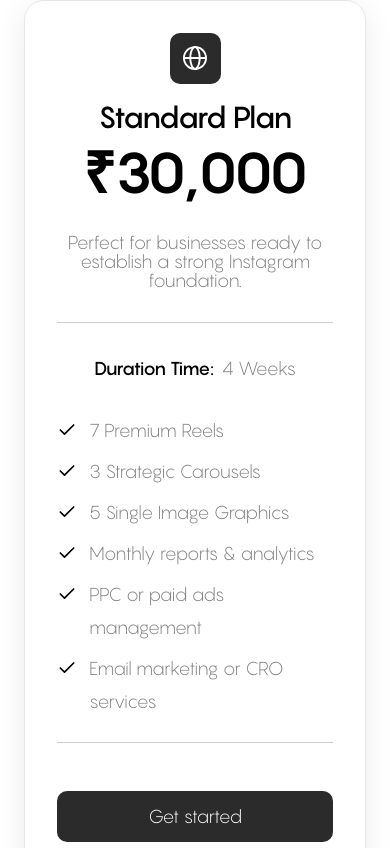
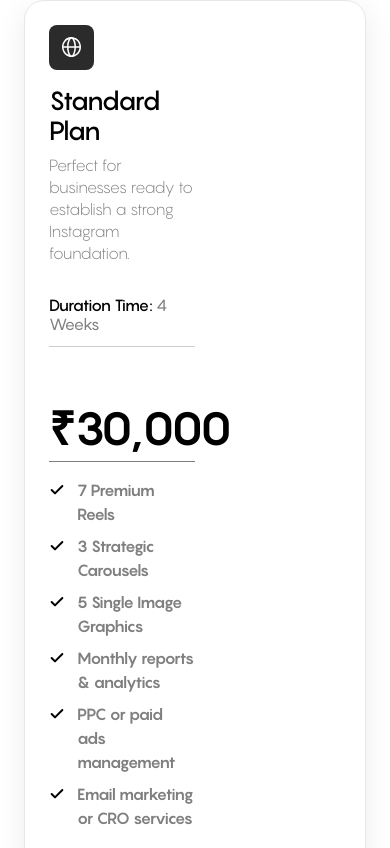
Before and after one commit to amanaanubhav/brndo.in, a Next.js app: page /smma in a window 390 px wide. Shown: the part 4516-5364 px from the top of the page. Built offline with nearby package versions, Linux system fonts and the light colour scheme.

Commit message:
feat: implement SMMAPricing component with responsive tiered subscription plans

```diff
--- a/src/features/smma/Pricing.jsx
+++ b/src/features/smma/Pricing.jsx
@@ -55,7 +55,7 @@ export default function SMMAPricing() {
         "Advanced email marketing funnels"
       ],
       icon: "/third.svg",
-      highlight: true
+      highlight: false
     }
   ];
 
@@ -78,69 +78,75 @@ export default function SMMAPricing() {
             Choose the Perfect Plan for Your Brand
           </motion.h3>
 
-          <div className="flex flex-col gap-8 w-full max-w-5xl mx-auto mb-16">
+          <div className="flex flex-col gap-8 w-full max-w-[1000px] mx-auto mb-16">
             {pricingPlans.map((plan, index) => {
               const isGlobalGradient = index === 1;
 
               const content = (
                 <>
-                  {plan.highlight && !isGlobalGradient && (
-                    <div className="absolute top-0 left-1/2 transform -translate-x-1/2 -translate-y-1/2 md:top-0 md:right-8 md:left-auto md:translate-x-0">
-                      <span className="bg-[#800000] text-white text-[18.5px] font-bold px-4 py-1.5 rounded-[10px] uppercase tracking-wider shadow-md">
-                        Most Popular
-                      </span>
+
+                  {/* Left Half */}
+                  <div className="flex flex-col w-[50%] text-left pr-0 md:pr-8 justify-between min-h-[280px]">
+                    <div>
+                      {/* Icon */}
+                      <div className="w-[45px] h-[45px] bg-[#2B2B2B] rounded-[8px] flex items-center justify-center shrink-0 mb-4">
+                        <img src={plan.icon} alt={plan.name} className="w-[20px] h-[20px] object-contain invert brightness-0" style={{ filter: 'brightness(0) invert(1)' }} />
                       </div>
-                  )}
 
-                  {/* Left Section: Name & Price */}
-                  <div className="flex-1 w-full text-center md:text-left flex flex-col justify-center">
-                    <div className="flex flex-col md:flex-row items-center md:items-start gap-4 mb-2">
-                      <div className="w-[51px] h-[51px] bg-[#2B2B2B] rounded-[10px] flex items-center justify-center shrink-0">
-                        <img src={plan.icon} alt={plan.name} className="w-[24px] h-[24px] object-contain invert brightness-0" style={{ filter: 'brightness(0) invert(1)' }} />
-                      </div>
-                      <div className="flex flex-col">
-                        <h3 className={`font-pangram text-[30px] leading-[35px] font-medium tracking-[-0.02em] ${isGlobalGradient ? 'text-white' : 'text-black dark:text-white'}`}>
+                      {/* Plan Name */}
+                      <h3 className={`font-pangram text-[26px] leading-[30px] font-medium tracking-[-0.02em] mb-2 ${isGlobalGradient ? 'text-white' : 'text-black dark:text-white'}`}>
                         {plan.name}
                       </h3>
-                        <div className={`font-pangram font-semibold text-[56.63px] leading-[58px] tracking-[-0.02em] mt-2 mb-4 ${isGlobalGradient ? 'text-white' : 'text-black dark:text-white'}`}>
-                          {plan.price}
-                        </div>
-                      </div>
-                    </div>
-                    <p className={`font-pangram text-[18.5px] leading-[19px] font-light tracking-[-0.02em] mt-2 max-w-sm mx-auto md:mx-0 ${isGlobalGradient ? 'text-white/70' : 'text-black/50 dark:text-white/50'}`}>
+
+                      {/* Plan Description */}
+                      <p className={`font-pangram text-[16px] leading-[22px] font-light tracking-[-0.02em] mb-4 max-w-sm ${isGlobalGradient ? 'text-white/70' : 'text-black/50 dark:text-white/50'}`}>
                         {plan.description}
                       </p>
                     </div>
 
-                  {/* Middle Section: Features */}
-                  <div className={`flex-1 w-full border-t border-b md:border-t-0 md:border-b-0 md:border-l py-6 md:py-0 md:px-8 flex flex-col justify-center ${isGlobalGradient ? 'border-white/20' : 'border-black/20 dark:border-white/20'}`}>
-                    <div className={`mb-6 p-3 inline-block self-center md:self-start rounded-[10px] ${isGlobalGradient ? 'bg-white/10 backdrop-blur-sm' : 'bg-transparent'}`}>
-                      <div className={`flex items-center font-pangram text-[18.5px] leading-[19px] font-light tracking-[-0.02em] ${isGlobalGradient ? 'text-white/90' : 'text-black/50 dark:text-white/50'}`}>
-                        <span className={`${isGlobalGradient ? 'text-white' : 'text-black dark:text-white'} font-medium mr-2`}>Duration Time:</span> {plan.duration}
+                    {/* Duration Details at Bottom Edge */}
+                    <div className="mt-auto pt-4">
+                      <div className={`font-pangram text-[16px] leading-[19px] tracking-[-0.02em] ${isGlobalGradient ? 'text-white' : 'text-black/50 dark:text-white/50'}`}>
+                        <span className={`font-medium mr-1 ${isGlobalGradient ? 'text-white' : 'text-black dark:text-white'}`}>Duration Time:</span>
+                        {plan.duration}
+                      </div>
+                      <div className={`h-[1px] w-full max-w-[344px] mt-3 ${isGlobalGradient ? 'bg-white' : 'bg-black/20 dark:bg-white/20'}`}></div>
                     </div>
                   </div>
 
-                    <ul className="space-y-2">
+                  {/* Right Half */}
+                  <div className="flex flex-col w-[50%] text-left pl-0 md:pl-8 pt-6 md:pt-0 relative justify-between min-h-[280px]">
+                    {/* Invisible Border between halves on desktop */}
+                    <div className="hidden md:block absolute left-0 top-0 bottom-0 w-[1px] bg-transparent"></div>
+
+                    <div>
+                      {/* Price */}
+                      <div className={`font-pangram font-semibold text-[46px] leading-[50px] tracking-[-0.02em] mb-2 ${isGlobalGradient ? 'text-[#EBD4CB]' : 'text-black dark:text-white'}`}>
+                        {plan.price}
+                      </div>
+
+                      {/* Fine Underline */}
+                      <div className={`h-[1px] w-full max-w-[344px] mb-4 ${isGlobalGradient ? 'bg-white' : 'bg-black/50 dark:bg-white/50'}`}></div>
+
+                      {/* Features List */}
+                      <ul className="space-y-2 mb-6">
                         {plan.features.map((feature, fIndex) => (
                           <li key={fIndex} className="flex items-start">
-                          <Check className={`w-5 h-5 shrink-0 mr-3 mt-[6px] ${isGlobalGradient ? 'text-white' : 'text-black dark:text-white'}`} strokeWidth={2} />
-                          <span className={`font-pangram text-[18.5px] leading-[33px] font-light tracking-[-0.02em] ${isGlobalGradient ? 'text-white/70' : 'text-black/50 dark:text-white/50'}`}>{feature}</span>
+                            <Check className={`w-[16px] h-[16px] shrink-0 mr-3 mt-1 ${isGlobalGradient ? 'text-white' : 'text-black dark:text-white'}`} strokeWidth={3} />
+                            <span className={`font-pangram text-[16px] leading-[24px] font-semibold tracking-[-0.02em] ${isGlobalGradient ? 'text-white' : 'text-black/50 dark:text-white/50'}`}>{feature}</span>
                           </li>
                         ))}
                       </ul>
                     </div>
 
-                  {/* Right Section: CTA */}
-                  <div className="w-full md:w-[250px] flex items-center justify-center pt-4 md:pt-0">
+                    {/* Get Started Button */}
+                    <div className="w-full mt-auto">
                       <button
-                      className={`w-full text-center justify-center flex py-[15px] px-[16px] rounded-[10px] font-pangram text-[18.5px] leading-[21px] font-light tracking-[-0.02em] transition-colors ${
-                        isGlobalGradient
-                          ? 'bg-white text-black hover:bg-gray-200'
-                          : 'bg-[#2B2B2B] text-white hover:bg-black dark:hover:bg-gray-800'
-                      }`}
+                        className="bg-[#2B2B2B] text-white hover:bg-black dark:hover:bg-gray-800 w-full max-w-[200px] text-center justify-center flex py-[12px] px-[16px] rounded-[8px] font-pangram text-[16px] leading-[20px] font-light tracking-[-0.02em] transition-colors shadow-sm"
                       >
                         Get started
                       </button>
+                    </div>
                   </div>
                 </>
               );
@@ -154,17 +160,13 @@ export default function SMMAPricing() {
                   transition={{ duration: 0.5, delay: index * 0.1 }}
                 >
                   {isGlobalGradient ? (
-                    <GlobalGradient className="flex flex-col md:flex-row rounded-[20px] p-8 md:p-10 items-center md:items-stretch gap-8 shadow-2xl border border-brndo-red/20 w-full">
-                      <div className="flex flex-col md:flex-row w-full items-center md:items-stretch gap-8 z-10 relative">
+                    <GlobalGradient className="rounded-[20px] shadow-2xl border border-brndo-red/20 w-full">
+                      <div className="flex flex-col md:flex-row w-full items-stretch p-6 md:p-8 gap-8 md:gap-0 z-10 relative">
                         {content}
                       </div>
                     </GlobalGradient>
                   ) : (
-                    <div className={`flex flex-col md:flex-row rounded-[20px] p-8 md:p-10 border relative items-center md:items-stretch gap-8 w-full ${
-                      plan.highlight
-                        ? 'border-[#800000] shadow-[0_8px_30px_rgb(128,0,0,0.12)] bg-gray-50 dark:bg-gray-900/40'
-                        : 'border-gray-200 dark:border-gray-800 bg-white dark:bg-gray-900 shadow-[0_8px_30px_rgb(0,0,0,0.08)] dark:shadow-[0_8px_30px_rgb(0,0,0,0.4)]'
-                    }`}>
+                    <div className="flex flex-col md:flex-row rounded-[20px] p-6 md:p-8 border relative items-stretch gap-8 md:gap-0 w-full border-gray-200 dark:border-gray-800 bg-white dark:bg-gray-900 shadow-[0_8px_30px_rgb(0,0,0,0.08)] dark:shadow-[0_8px_30px_rgb(0,0,0,0.4)]">
                       {content}
                     </div>
                   )}
```
Lines whose indentation alone changed are shown as unchanged.
